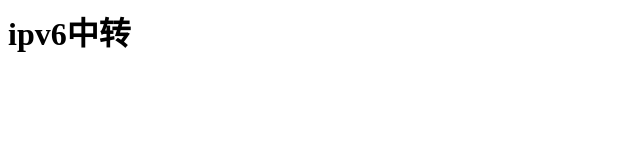
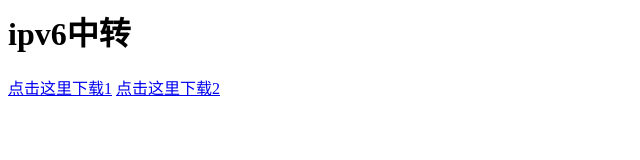
Before and after one commit to sagesedu/alist_ipv6, a plain HTML site: page index.html in a window 1280 px wide. Shown: the whole page, without its empty margins (0-640 px from the left). Drawn offline with Linux system fonts and the light colour scheme.

Commit message:
Update index.html

```diff
--- a/index.html
+++ b/index.html
@@ -1 +1,3 @@
 <h1>ipv6中转</h1>
+<a href="./alist-windows-amd64.zip">点击这里下载1</a>
+<a href="./alist-windows-amd64.z01">点击这里下载2</a>
```
